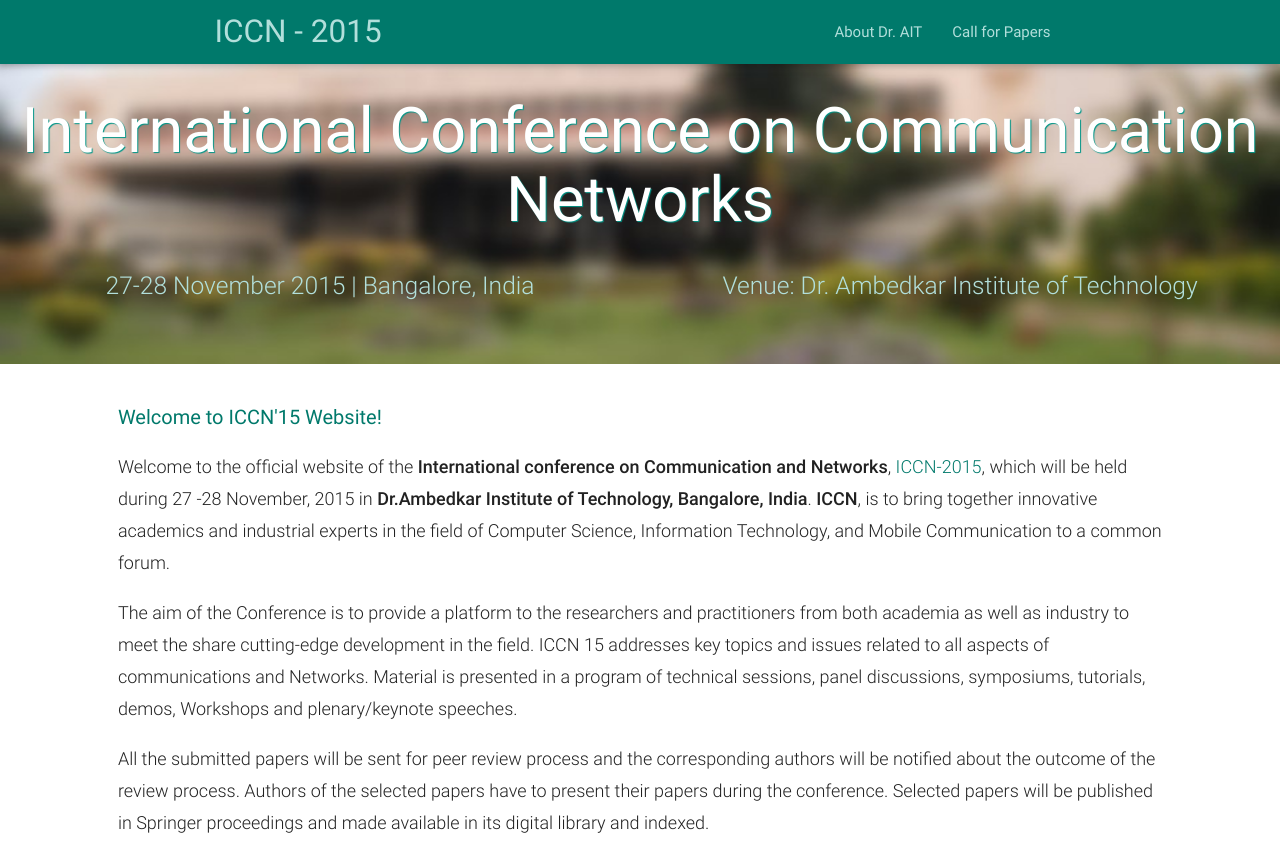
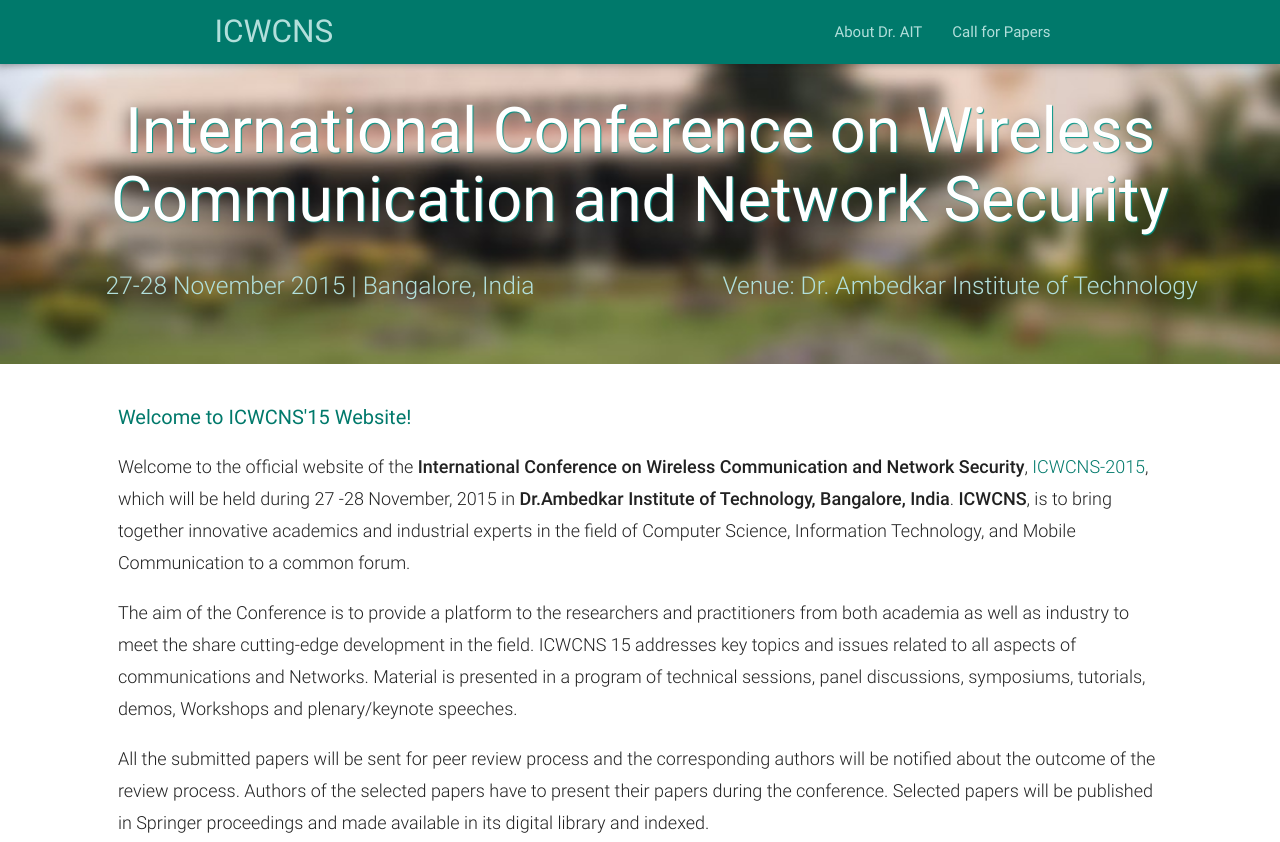
Before and after one commit to praveenvvstgy/iccn-drait, a plain HTML site: page index.html in a window 1280 px wide. Shown: the top 842 px of the page. Drawn offline with nearby package versions, Linux system fonts and the light colour scheme.

Commit message:
Change Conference Title

```diff
--- a/index.html
+++ b/index.html
@@ -6,7 +6,7 @@
 		<!--Let browser know website is optimized for mobile-->
 		<meta name="viewport" content="width=device-width, initial-scale=1.0, maximum-scale=1.0, user-scalable=no"/>
 
-		<title>ICCN - 2015 | International Conference on Communication and Networks | Dr. Ambedkar Institute of Technology</title>
+		<title>ICWCNS | International Conference on Wireless Communication and Network Security | Dr. Ambedkar Institute of Technology</title>
 
 		<!--Import materialize.css-->
 		<link type="text/css" rel="stylesheet" href="css/materialize.min.css"  media="screen,projection"/>
@@ -20,7 +20,7 @@
 		<header>
 			<nav class="teal darken-2" role="navigation">
 				<div class="nav-wrapper container">
-					<a href="index.html" class="brand-logo">ICCN - 2015</a>
+					<a href="index.html" class="brand-logo">ICWCNS</a>
 
 					<ul class="right hide-on-med-and-down">
 						<li><a href="about.html">About Dr. AIT</a></li>
@@ -38,7 +38,7 @@
 
 			<div class="parallax-container">
 				<div class="section no-pad bot">
-						<h1 class="center hero-text">International Conference on Communication Networks</h1>
+						<h1 class="center hero-text">International Conference on Wireless Communication and Network Security</h1>
 
 						<div class="row center">
 							<h5 class="header col s6 light">27-28 November 2015 | Bangalore, India</h5>
@@ -53,9 +53,9 @@
 			<div class="section">
 				<div class="row">
 					<div class="col s10 offset-s1">
-						<h3 class="welcome">Welcome to ICCN'15 Website!</h3>
-						<p class="flow-text ptext">Welcome to the official website of the <strong>International conference on Communication and Networks</strong>, <span class="teal-text text-darken-2">ICCN-2015</span>, which will be held during 27 -28 November, 2015 in <strong>Dr.Ambedkar Institute of Technology, Bangalore, India</strong>. <strong>ICCN</strong>, is to bring together innovative academics and industrial experts in the field of Computer Science, Information Technology, and Mobile Communication to a common forum.</p>
-						<p class="flow-text ptext">The aim of the Conference is to provide a platform to the researchers and practitioners from both academia as well as industry to meet the share cutting-edge development in the field. ICCN 15 addresses key topics and issues related to all aspects of communications and Networks. Material is presented in a program of technical sessions, panel discussions, symposiums, tutorials, demos, Workshops and plenary/keynote speeches.</p>
+						<h3 class="welcome">Welcome to ICWCNS'15 Website!</h3>
+						<p class="flow-text ptext">Welcome to the official website of the <strong>International Conference on Wireless Communication and Network Security</strong>, <span class="teal-text text-darken-2">ICWCNS-2015</span>, which will be held during 27 -28 November, 2015 in <strong>Dr.Ambedkar Institute of Technology, Bangalore, India</strong>. <strong>ICWCNS</strong>, is to bring together innovative academics and industrial experts in the field of Computer Science, Information Technology, and Mobile Communication to a common forum.</p>
+						<p class="flow-text ptext">The aim of the Conference is to provide a platform to the researchers and practitioners from both academia as well as industry to meet the share cutting-edge development in the field. ICWCNS 15 addresses key topics and issues related to all aspects of communications and Networks. Material is presented in a program of technical sessions, panel discussions, symposiums, tutorials, demos, Workshops and plenary/keynote speeches.</p>
 						<p class="flow-text ptext">All the submitted papers will be sent for peer review process and the corresponding authors will be notified about the outcome of the review process. Authors of the selected papers have to present their papers during the conference. Selected papers will be published in Springer proceedings and made available in its digital library and indexed.</p>
 					</div>
 				</div>
@@ -103,24 +103,14 @@
 			</div>
 			<div class="footer-copyright">
 				<div class="container">
-					© 2015 ICCN | All Rights Reserved
+					© 2015 ICWCNS | All Rights Reserved
 				</div>
 			</div>
 		</footer>
 
 
 
-		<!-- <div class="container">
-			<div class="section">
-				<div id="flipclock" class="row">
-					<div class="section col s2" data-section="month">month</div>
-					<div class="section col s2" data-section="day">day</div>
-					<div class="section col s2" data-section="hour">hour</div>
-					<div class="section col s2" data-section="minute">min</div>
-					<div class="section col s2" data-section="second">second</div>
-				</div>
-			</div>
-		</div> -->
+
 
 		<!--Import jQuery before materialize.js-->
 		<script type="text/javascript" src="https://code.jquery.com/jquery-2.1.1.min.js"></script>
```
Also changed, not shown: about.html (+5 -15 lines), cfp.html (+5 -15 lines).
